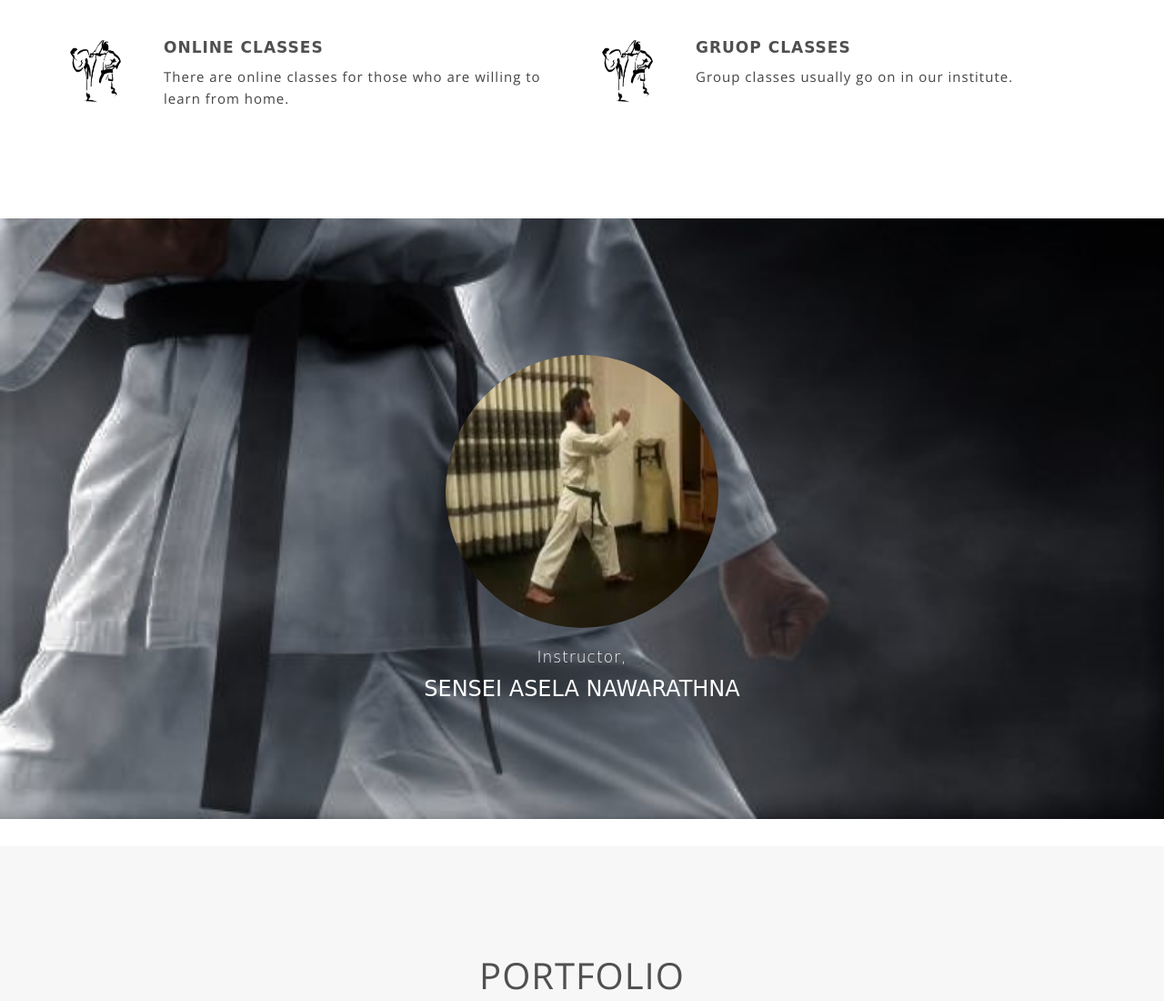
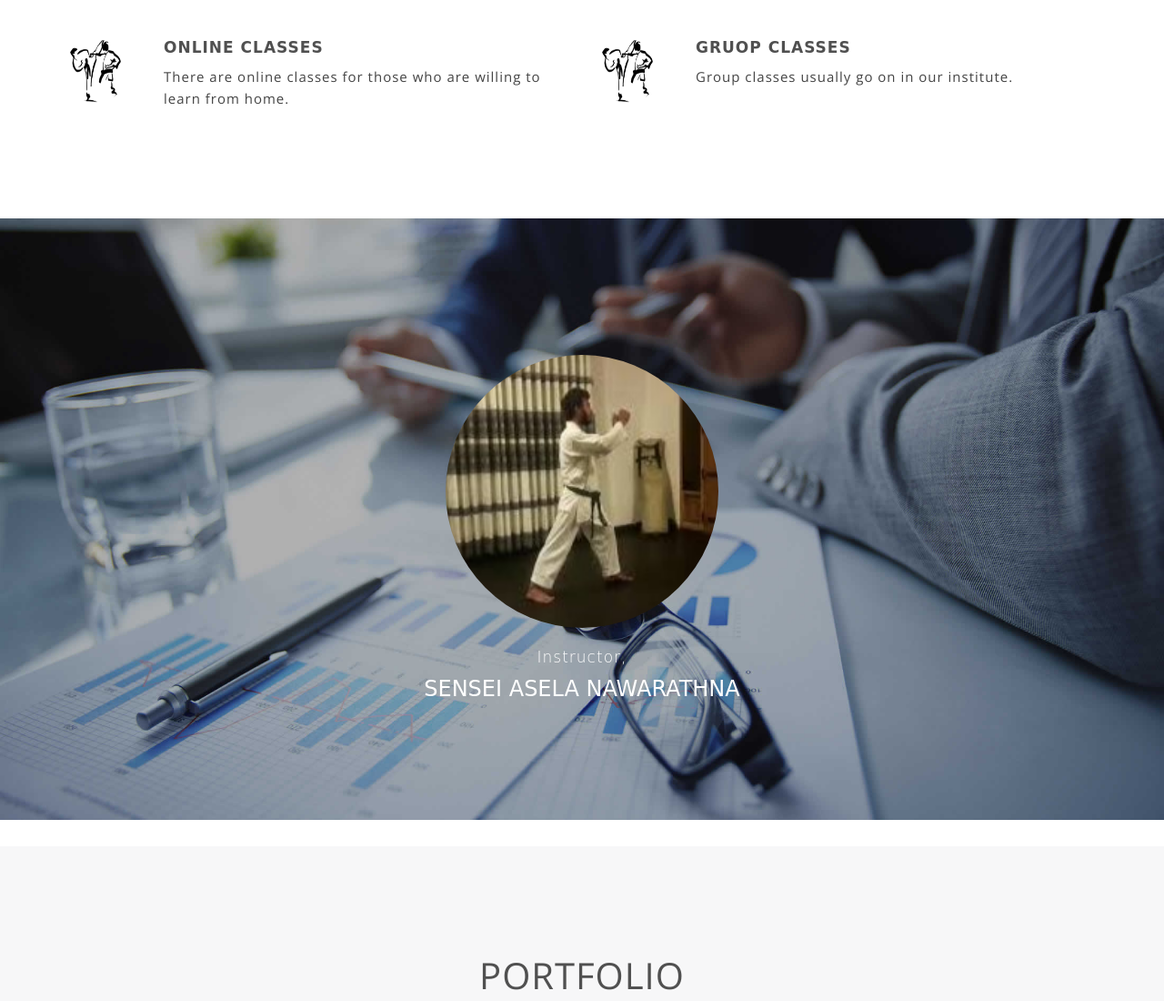
Before and after one commit to Ruwan5/karate-guru, a PHP site: page / in a window 1280 px wide. Shown: the part 1774-2874 px from the top of the page at 91% size. Run offline with PHP 8.4, Linux system fonts and the light colour scheme; some web fonts are replaced.

Commit message:
added photo

```diff
--- a/css/style.css
+++ b/css/style.css
@@ -390,7 +390,7 @@ TEAM CSS
 
 /******fun facts*****/
 .funfacts{
-    background: url(../images/karate2.jpg);
+    background: url(../images/bg-2.jpg);
     background-position: 50% 0;
     background-size: cover;
     background-repeat: no-repeat;
@@ -419,7 +419,7 @@ TEAM CSS
     font-weight: 300;
 }
 .testimonials{
-    background: url(../images/karate2.jpg);
+    background: url(../images/bg-2.jpg);
     background-position: 50% 0;
     background-size: cover;
     background-repeat: no-repeat;
```
